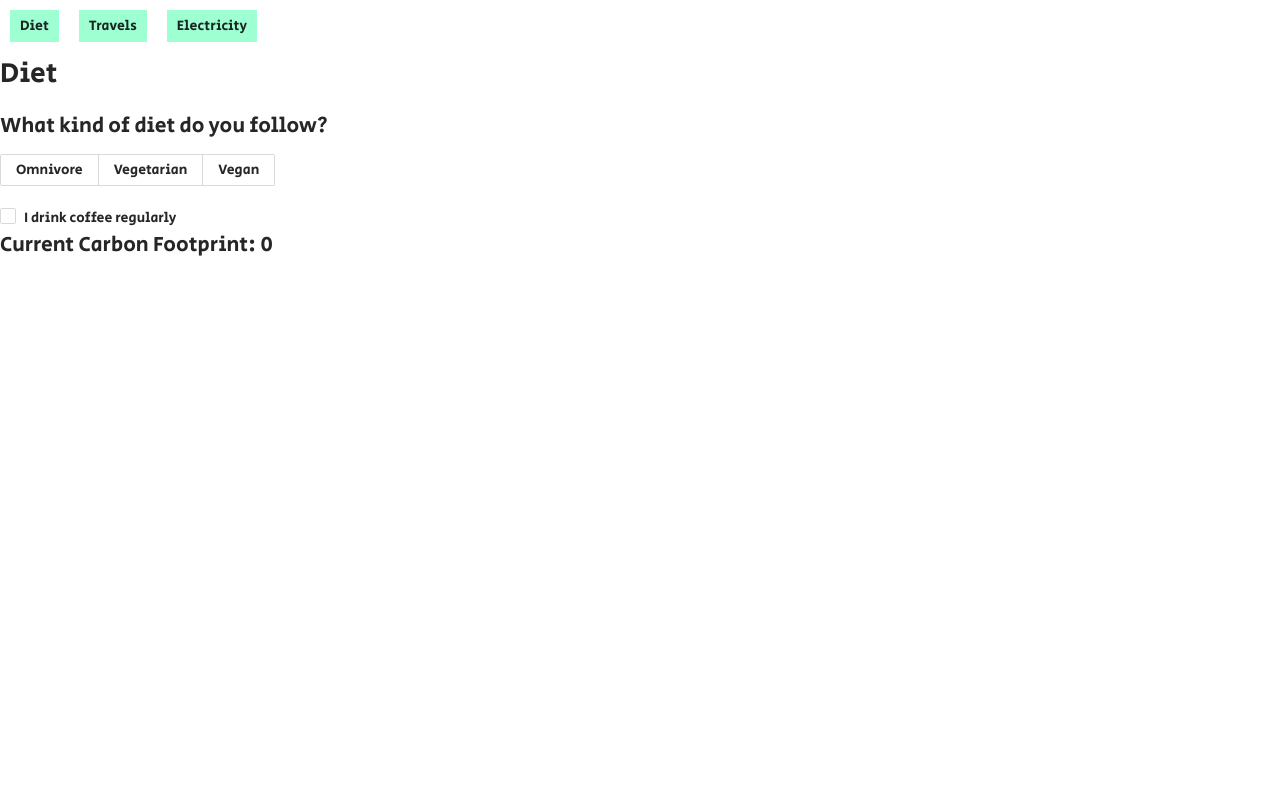
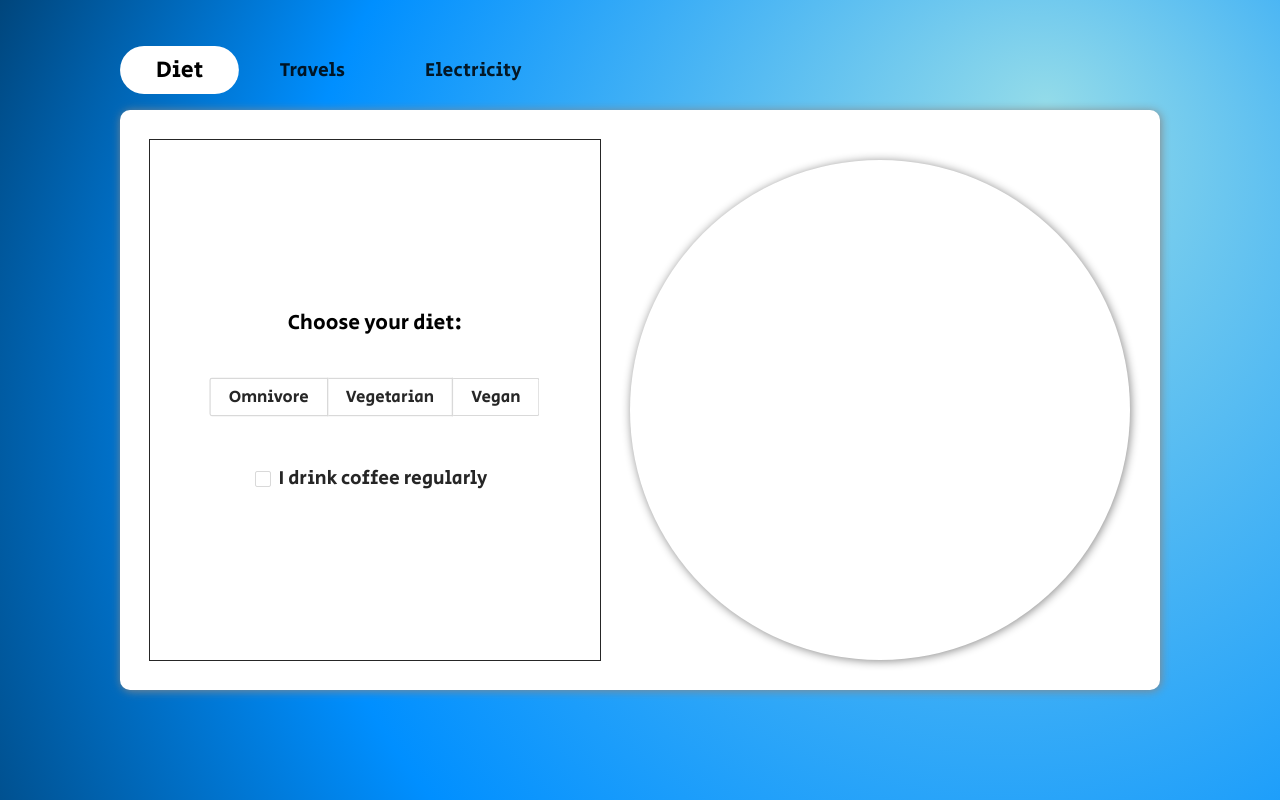
Before and after one commit to giabertu/emission-0, a React (Create React App) app in the folder emission-0/: page /cfp-calculator in a window 1280 px wide. Built offline with nearby package versions, Linux system fonts and the light colour scheme; no server answers.

Commit message:
feat: added styling

```diff
--- a/emission-0/src/Pages/Homepage.css
+++ b/emission-0/src/Pages/Homepage.css
@@ -1,7 +1,8 @@
 .Homepage {
   display: flex;
   flex-direction: column;
-  width: fit-content;
+  width: 100vw;
+  height: 100vh;
 }
 
 .homepage-html {
@@ -16,8 +17,8 @@
 .background-img {
   position: absolute;
   z-index: -1;
-  width: 100vw;
-  height: 100vh;
+  width: 100%;
+  height: 100%;
 }
 
 .canvas-div {
@@ -26,6 +27,7 @@
   width: 70vw;
   left: 400px;
   z-index: 1;
+  outline: solid 1px;
 }
 
 #title {
--- a/emission-0/src/Pages/Homepage.tsx
+++ b/emission-0/src/Pages/Homepage.tsx
@@ -11,10 +11,6 @@ import { Space, Spin } from 'antd';
 function Homepage() {
   const navigate = useNavigate()
   const location = useLocation();
-
-  //Logic to pass carbon footprint calculation to homepage.
-  const data: {totalFootprint: number} = location.state as {totalFootprint: number};
-  console.log(data.totalFootprint);
 
 
   return (
--- a/emission-0/src/Pages/LandingPage.tsx
+++ b/emission-0/src/Pages/LandingPage.tsx
@@ -9,13 +9,11 @@ function LandingPage() {
 
   //Logic to pass carbon footprint calculation to homepage.
   const data: {totalFootprint: number} = location.state as {totalFootprint: number};
-  console.log(data.totalFootprint);
-  const footprint = data.totalFootprint;
 
   return (
     <>
-    { footprint  ?
-      <Offset footprint={footprint}/> :
+    { data.totalFootprint  ?
+      <Offset footprint={data.totalFootprint}/> :
       <Homepage/>
     }
     </>
--- a/emission-0/src/Pages/cfp-calculator/Calculator.css
+++ b/emission-0/src/Pages/cfp-calculator/Calculator.css
@@ -1,6 +1,70 @@
 .tab {
-  background-color: rgba(137, 255, 202, 0.815);
+  background-color: transparent;
   border-style: none;
-  padding: 5px 10px;
+  padding: 5px 30px;
   margin: 10px;
+  border-radius: 30px;
+  font-size: 1.2rem;
+  transition: all 0.2s ease;
+  margin-top: 50px;
 }
+.tab:hover {
+  transform: scale(1.2);
+}
+
+.selected-tab {
+  background-color: rgb(255, 255, 255);
+  color: rgb(0, 0, 0);
+  transform: scale(1.2);
+}
+
+.spotlight {
+  overflow: clip;
+  width: 100%;
+  height: 100%;
+}
+
+#Calculator {
+  width: 100vw;
+  height: 100vh;
+  background-image: url("../../components/Travels/Travels_bg2.svg");
+  display: flex;
+  flex-direction: column;
+  align-items: center;
+  gap: 20px;
+}
+
+#Calculator h1, #Calculator h2 {
+  color: rgb(0, 0, 0);
+}
+
+.calculator-component {
+  margin-top: 10px;
+  padding: 30px;
+  display: flex;
+  gap: 30px;
+  justify-content: center;
+  background-color: white;
+  border-radius: 10px;
+  box-shadow: 1px 1px 10px rgb(135, 135, 135);
+}
+
+.calculator-canvas-div {
+  margin-top: 20px;
+  width: 500px;
+  height: 500px;
+  border-radius: 250px;
+  box-shadow: 1px 1px 10px rgb(135, 135, 135);
+}
+
+.calculator-html {
+  outline: solid 1px;
+  z-index: 2;
+  display: flex;
+  flex-direction: column;
+  width: 450px;
+  gap: 30px;
+  align-items: center;
+  justify-content: center;
+  transition: all 0.3s ease;
+}
--- a/emission-0/src/Pages/cfp-calculator/Calculator.tsx
+++ b/emission-0/src/Pages/cfp-calculator/Calculator.tsx
@@ -48,7 +48,11 @@ export function Calculator() {
   const [inputArray, setInputArray] = useState<FlightInfo[]>([])
 
   function handleAddFlight(){
+    if (inputArray.length < 4) {
       setInputArray(inputArray.concat([{from: '', to: '', id: uniqid(),  del: false}]))
+    } else {
+      alert('Too many flights')
+    }
   }
 
   function handleRemoveFlight(flightInfo: FlightInfo) {
@@ -135,18 +139,18 @@ export function Calculator() {
 
   return (
     <>
-    {tabIndex === 1 ?
-      <img src={Travels_bg2} className='background-img' /> : null }
+    <div id='Calculator'>
+{/*       {tabIndex === 1 ?
+        <img src={Travels_bg2} className='background-img spotlight' /> : null } */}
 
       <Tabs variant='soft-rounded' colorScheme='blue' onChange={(index) => handleTabChange(index)}>
           <TabList>
-          <Tab className="tab">Diet</Tab>
-          <Tab className="tab">Travels</Tab>
-          <Tab className="tab">Electricity</Tab>
+            <Tab className={tabIndex == 0 ? "tab selected-tab" : 'tab'}>Diet</Tab>
+            <Tab className={tabIndex == 1 ? "tab selected-tab" : 'tab'}>Travels</Tab>
+            <Tab className={tabIndex == 2 ? "tab selected-tab" : 'tab'}>Electricity</Tab>
           </TabList>
 
         <TabPanels>
-
           <TabPanel>
             <Diet handleDietChoice={handleDietChoice} handleCheckbox={handleCheckbox} handleConsumption={handleConsumption} dietChoice={dietChoice}/>
           </TabPanel>
@@ -160,10 +164,10 @@ export function Calculator() {
           </TabPanel>
         </TabPanels>
       </Tabs>
-    <h2>Current Carbon Footprint: {totalFootprint}</h2>
       <Link to={'/'} state={{totalFootprint}}>
         {showDone ? <Button type="primary" shape="round" size={'large'}>Done</Button> : null}
       </Link>
+    </div>
     </>
   )
 }
--- a/emission-0/src/components/Diet/ConsumptionInput.tsx
+++ b/emission-0/src/components/Diet/ConsumptionInput.tsx
@@ -13,7 +13,7 @@ function ConsumptionInput(props : {dietChoice: string, handleConsumption: any})
     <>
     {dietChoice !== 'Vegan' && dietChoice !== '' ?
       <>
-        <h3>How much <span className='cheese-and-meat'>dairy {dietChoice == 'Omnivore' ? <>and meat</> : null}</span> products do you consume weekly?</h3>
+        <h3><span className='cheese-and-meat'>Dairy {dietChoice == 'Omnivore' ? <>and meat</> : null}</span> weekly consumption: </h3>
         <InputNumber onChange={handleConsumption} min={0} max={150000} onStep={() => {}} step={50} addonAfter={'g'} defaultValue={100} />
       </> : null
     }
--- a/emission-0/src/components/Diet/Diet.css
+++ b/emission-0/src/components/Diet/Diet.css
@@ -11,3 +11,20 @@
 .cheese-and-meat {
   font-weight: 700
 }
+
+#Diet {
+  padding: 30px;
+  display: flex;
+  gap: 30px;
+  justify-content: center;
+  background-color: white;
+}
+
+.radio-group {
+  transform: scale(1.2);
+  font-size: 2rem;
+}
+
+.checkbox {
+  font-size: 1.2rem;
+}
--- a/emission-0/src/components/Diet/Diet.tsx
+++ b/emission-0/src/components/Diet/Diet.tsx
@@ -1,11 +1,10 @@
-import React, { useEffect, useState } from 'react';
+import React, { Suspense, useEffect, useState } from 'react';
 import './Diet.css'
 import DietButtons from '../../components/Diet/DietButtons';
 import ConsumptionInput from '../../components/Diet/ConsumptionInput';
 import { Checkbox } from 'antd';
-import type { CheckboxChangeEvent } from 'antd/es/checkbox';
-import CalcNavButtons from '../../components/CalcNavButtons';
-import {Carbon} from '../../utils/Carbon';
+import { OrbitControls } from '@react-three/drei';
+import { Canvas } from '@react-three/fiber';
 
 function Diet(props: {handleDietChoice: any, handleCheckbox: any, handleConsumption: any, dietChoice: any}) {
 
@@ -16,13 +15,29 @@ function Diet(props: {handleDietChoice: any, handleCheckbox: any, handleConsumpt
   })
 
   return (
-    <div className='Diet'>
-      <h1>Diet</h1>
-      <h2>What kind of diet do you follow?</h2>
-      <DietButtons handleDietChoice={handleDietChoice} />
-      <Checkbox onChange={handleCheckbox}>I drink coffee regularly</Checkbox>
-      <ConsumptionInput handleConsumption={handleConsumption} dietChoice={dietChoice}/>
-      {/* <CalcNavButtons back={'/cfp-calculator'} next={'/travels'} setCurrent={setCurrent} exit={'/'}/> */}
+    <div className='calculator-component'>
+      <div className='calculator-html'>
+ {/*        <h1>Diet</h1> */}
+        <h2>Choose your diet:</h2>
+        <DietButtons handleDietChoice={handleDietChoice} />
+        <Checkbox onChange={handleCheckbox}><span className='checkbox'>I drink coffee regularly</span></Checkbox>
+        <ConsumptionInput handleConsumption={handleConsumption} dietChoice={dietChoice}/>
+      </div>
+      <div className='calculator-canvas-div'>
+        <Canvas camera={{position: [0, 0, 15]}}>
+          <OrbitControls enableZoom={false} enablePan={false} enableRotate={true} target={[0, 0, 0]} /* minPolarAngle={0} maxPolarAngle={0} *//>
+            <ambientLight intensity={0.5} />
+            <directionalLight
+              color={"white"}
+              intensity={0.5}
+              position={[-20, 100, 50]}
+              />
+            <Suspense
+            fallback={null}>
+              {/*Missing model  */}
+            </Suspense>
+        </Canvas>
+      </div>
     </div>
   )
 }
--- a/emission-0/src/components/Diet/DietButtons.tsx
+++ b/emission-0/src/components/Diet/DietButtons.tsx
@@ -6,7 +6,7 @@ function DietButtons(props: { handleDietChoice: any}) {
 
 
   return (
-    <Radio.Group defaultValue="a" buttonStyle="solid" id='diet-choices'
+    <Radio.Group className='radio-group' defaultValue="a" buttonStyle="solid" id='diet-choices'
     onChange={(e) => {
       console.log(e);
       props.handleDietChoice(e)
--- a/emission-0/src/components/Electricity/Electricity.tsx
+++ b/emission-0/src/components/Electricity/Electricity.tsx
@@ -1,18 +1,38 @@
-import React, { useState } from 'react'
+import { OrbitControls } from '@react-three/drei';
+import { Canvas } from '@react-three/fiber';
+import React, { Suspense, useState } from 'react'
 import CountryInput from '../../components/Electricity/CountryInput';
 import HouseholdButtons from '../../components/Electricity/HouseholdButtons'
+import './Electricity.css'
 
 function Electricity(props: {handleHouseholdButton: any, handleCountryInput: any}) {
 
   const {handleHouseholdButton, handleCountryInput} = props;
 
   return (
-    <div>
-      <h1>Electricity</h1>
-      <h2>In which country do you live in?</h2>
-      <CountryInput handleCountryInput={handleCountryInput}/>
-      <h2>How many bedrooms does the house you live in have?</h2>
-      <HouseholdButtons handleHouseholdButton={handleHouseholdButton}/>
+    <div className='calculator-component'>
+      <div className='calculator-html'>
+        {/* <h1>Electricity</h1> */}
+        <h2>In which country do you live in?</h2>
+        <CountryInput handleCountryInput={handleCountryInput}/>
+        <h2>How many bedrooms does the house you live in have?</h2>
+        <HouseholdButtons handleHouseholdButton={handleHouseholdButton}/>
+      </div>
+      <div className='calculator-canvas-div'>
+        <Canvas camera={{position: [0, 0, 15]}}>
+          <OrbitControls enableZoom={false} enablePan={false} enableRotate={true} target={[0, 0, 0]} /* minPolarAngle={0} maxPolarAngle={0} *//>
+            <ambientLight intensity={0.5} />
+            <directionalLight
+              color={"white"}
+              intensity={0.5}
+              position={[-20, 100, 50]}
+              />
+            <Suspense
+            fallback={null}>
+              {/*Missing model  */}
+            </Suspense>
+        </Canvas>
+      </div>
     </div>
   )
 }
--- a/emission-0/src/components/Travels/Travels.css
+++ b/emission-0/src/components/Travels/Travels.css
@@ -1,11 +1,29 @@
-.travels-html {
+.calculator-html {
   z-index: 2;
   display: flex;
   flex-direction: column;
-  width: fit-content;
+  width: 450px;
   gap: 10px;
 }
 
-#Travels {
+.calculator-component {
+  padding: 30px;
   display: flex;
+  gap: 30px;
+  justify-content: center;
 }
+
+#add-flight-button {
+  border-style: none;
+  width: fit-content;
+  padding: 5px 30px;
+  border-radius: 30px;
+  font-size: 1.2rem;
+  color: white;
+  background-color: #0080ff;
+  box-shadow: 1px 1px 1px rgb(135, 135, 135);
+}
+
+#add-flight-button:hover {
+
+}
--- a/emission-0/src/components/Travels/Travels.tsx
+++ b/emission-0/src/components/Travels/Travels.tsx
@@ -13,18 +13,18 @@ function Travels(props: {handleAddFlight: any, handleRemoveFlight: any, handleIn
 
 
   return (
-    <div id='Travels'>
-      <div className='travels-html'>
-        <h1>Travels</h1>
+    <div className='calculator-component'>
+      <div className='calculator-html'>
+        {/* <h1>Travels</h1> */}
         <h2>Add flights you took in the past year</h2>
-        <button onClick={handleAddFlight}>Add flight</button>
+        <button id='add-flight-button'onClick={handleAddFlight}>Add flight</button>
         {inputArray.length > 0 ? inputArray.map((flightInfo: FlightInfo) =>
           <AirportInput key={flightInfo.id} handleRemoveFlight={handleRemoveFlight} flightInfo={flightInfo} handleInputSelect={handleInputSelect}/>
           ) : null}
       </div>
-      <div className='canvas-div'>
-        <Canvas camera={{position: [0, 10, 10]}}>
-          <OrbitControls enableZoom={false} enablePan={false} enableRotate={true} target={[0, 0, 0]} minPolarAngle={0} maxPolarAngle={0}/>
+      <div className='calculator-canvas-div'>
+        <Canvas camera={{position: [0, 0, 15]}}>
+          <OrbitControls enableZoom={false} enablePan={false} enableRotate={true} target={[0, 0, 0]} /* minPolarAngle={0} maxPolarAngle={0} *//>
             <ambientLight intensity={0.5} />
             <directionalLight
               color={"white"}
@@ -36,9 +36,17 @@ function Travels(props: {handleAddFlight: any, handleRemoveFlight: any, handleIn
               {inputArray.length > 0 ?
               inputArray.map((element: any, index: number) => {
                 if (index === 0) {
-                  return <PlaneModel position={[0,0,0]}/>
+                  return <PlaneModel position={[0, 6, 0]}/>
                 }
-                return <PlaneModel position={[Math.random() * 5, Math.random() *5, Math.random()*5]}/>
+                if (index === 1) {
+                  return <PlaneModel position={[0,1,0]}/>
+                }
+                if (index === 2) {
+                  return <PlaneModel position={[0, -4, 0]}/>
+                }
+                if (index === 3) {
+                  return <PlaneModel position={[0, -9, 0]}/>
+                }
               }) : null
             }
             </Suspense>
```
Lines whose indentation alone changed are shown as unchanged.
